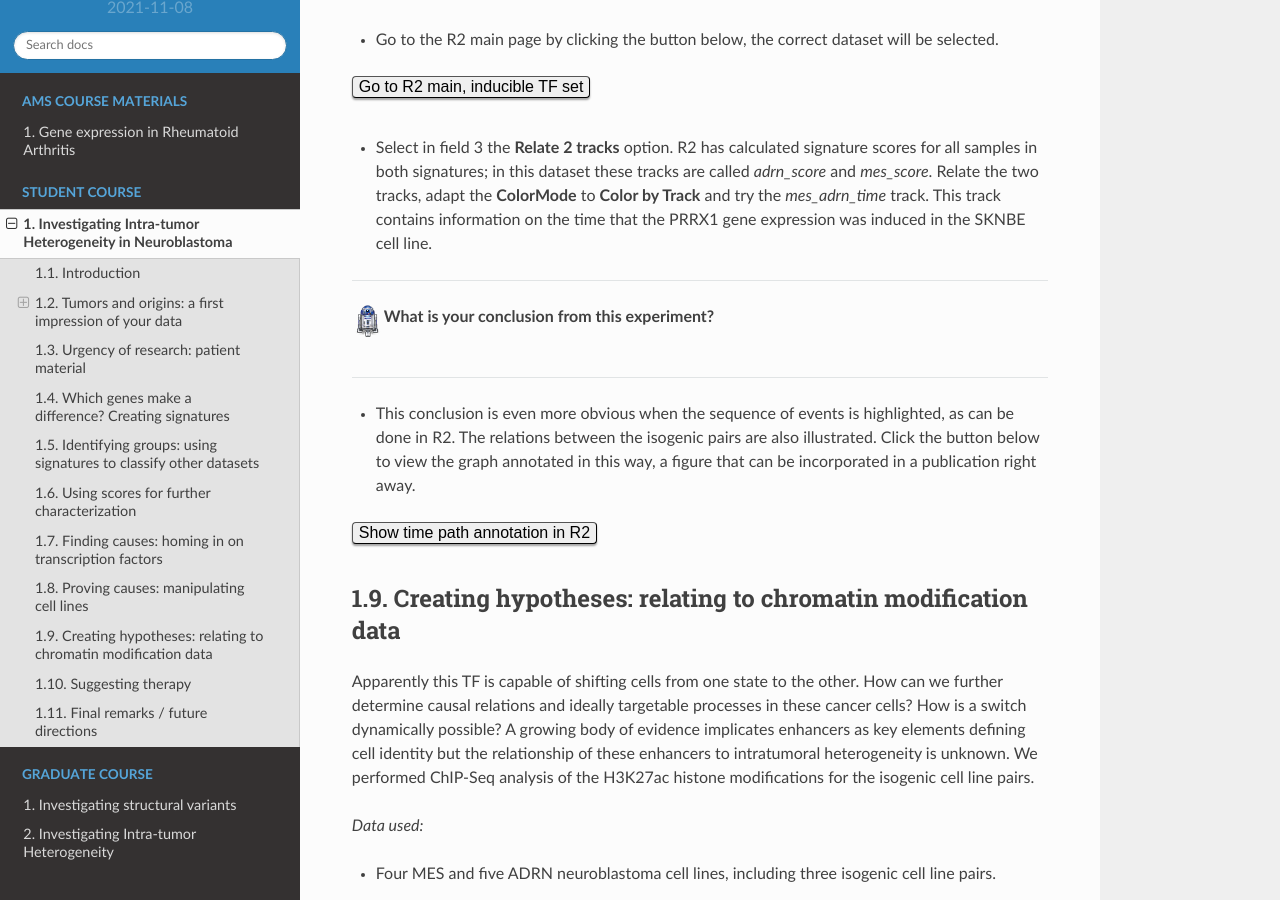
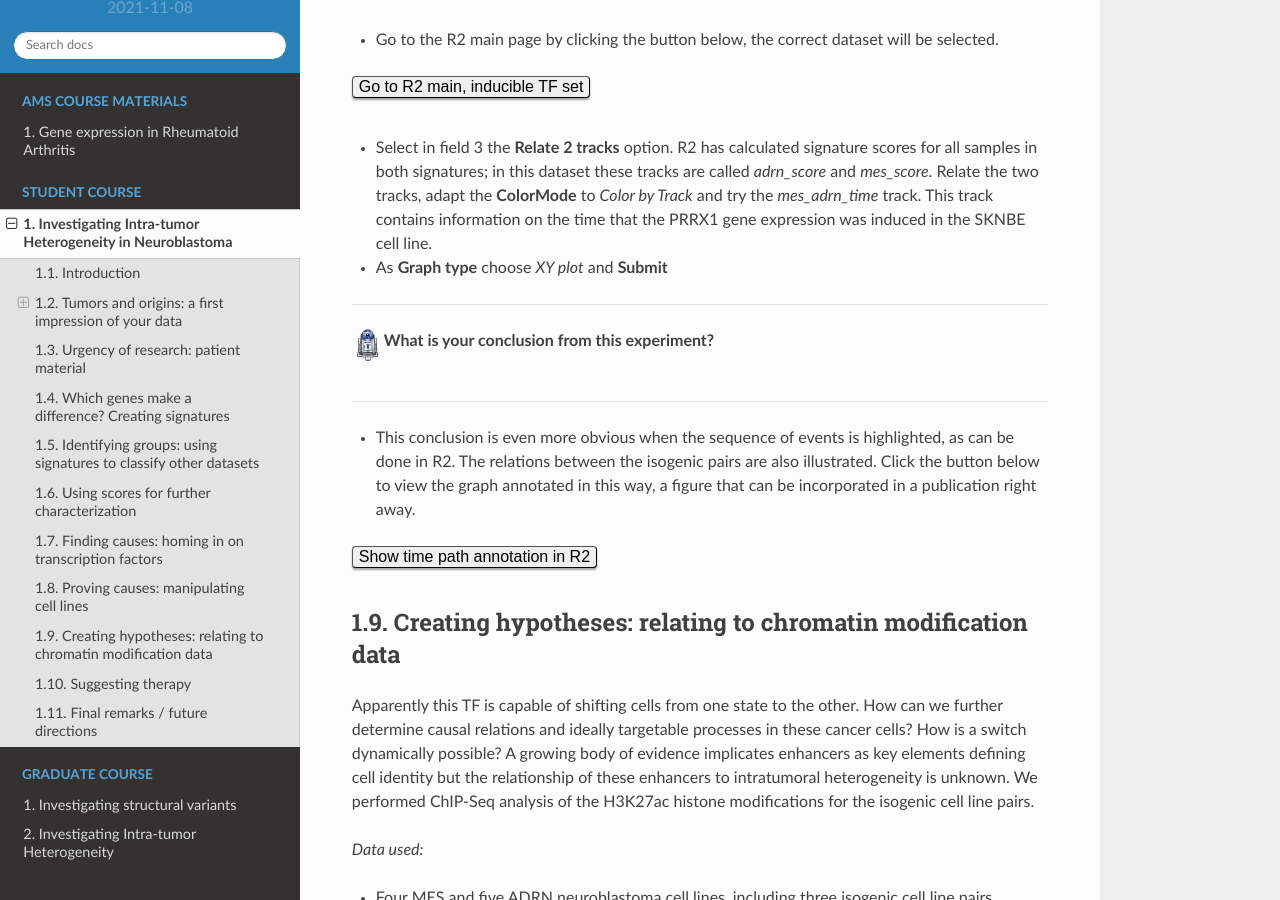
Before and after one commit to antronerds/r2-training-courses, a Sphinx documentation site: the page built from docs/Investigating_Tumor_Heterogeneity_student_version.md, in a window 1280 px wide and 900 px high, scrolled down 16939 px. Built offline with Sphinx 7.4.7 and the Read the Docs theme 2.0.0, drawn with Linux system fonts in a browser that asks for light colours.

Commit message:
1.7-1.10

```diff
--- a/docs/Investigating_Tumor_Heterogeneity_student_version.md
+++ b/docs/Investigating_Tumor_Heterogeneity_student_version.md
@@ -516,7 +516,7 @@
 
 * The button below brings you to the form in which you can submit your answers for section 1.8
 
-<button class="course googleform" onclick="window.open('https://docs.google.com/forms/d/e/1FAIpQLScdjNTEfcu5vuyskvWbKASj3xani-_eMwvN26N1_-F5gYF0tw/viewform?usp=sf_link','_blank');" type="button">Open the form for section 1.8</button>
+<button class="course googleform" onclick="window.open('https://docs.google.com/forms/d/e/1FAIpQLSfrG8VSptASAsQlxod5Yt5RmthDtNr5BSUaww0HJ_ef8SXSTw/viewform?usp=sf_link','_blank');" type="button">Open the form for section 1.8</button>
 <br>
 <br>
 
@@ -566,14 +566,15 @@
 
 * Go to the R2 main page by clicking the button below, the correct dataset will be selected.
 
-<form name="52_pairs_crest_exp" action="https://hgserver1.amc.nl/cgi-bin/r2/main.cgi" enctype="multipart/form-data" target="R2" method="post">
+<form name="52_pairs_crest_exp" action="https://hgserver2.amc.nl/cgi-bin/r2/main.cgi" enctype="multipart/form-data" target="R2" method="post">
   <input type="hidden" name="table" value="ps_avgpres_gsenatgen2017geo52_u133p2">
   <button type="submit" class="course r2submit" >Go to R2 main, inducible TF set</button>
 </form>
 <br>
 <br>
 
-* Select in field 3 the **Relate 2 tracks** option. R2 has calculated signature scores for all samples in both signatures; in this dataset these tracks are called *adrn_score* and *mes_score*. Relate the two tracks, adapt the **ColorMode** to **Color by Track** and try the *mes_adrn_time* track. This track contains information on the time that the PRRX1 gene expression was induced in the SKNBE cell line.
+* Select in field 3 the **Relate 2 tracks** option. R2 has calculated signature scores for all samples in both signatures; in this dataset these tracks are called *adrn_score* and *mes_score*. Relate the two tracks, adapt the **ColorMode** to *Color by Track* and try the *mes_adrn_time* track. This track contains information on the time that the PRRX1 gene expression was induced in the SKNBE cell line.
+* As **Graph type** choose *XY plot* and **Submit**
 
 ---------
 
@@ -585,7 +586,7 @@
 
 * This conclusion is even more obvious when the sequence of events is highlighted, as can be done in R2. The relations between the isogenic pairs are also illustrated. Click the button below to view the graph annotated in this way, a figure that can be incorporated in a publication right away.
 
-<form name="timepath" action="https://hgserver1.amc.nl/cgi-bin/r2/main.cgi" enctype="multipart/form-data" target="R2" method="post">
+<form name="timepath" action="https://hgserver2.amc.nl/cgi-bin/r2/main.cgi" enctype="multipart/form-data" target="R2" method="post">
   <input type="hidden" name="table" value="ps_avgpres_gsenatgen2017geo52_u133p2">
 <input type="hidden" name="species" value="hs">
 <input type="hidden" name="selectedtrack" value="adrn_score">
@@ -626,7 +627,7 @@
 
 * The button below brings you to the form in which you can submit your answers for section 1.9
 
-<button class="course googleform" onclick="window.open('https://docs.google.com/forms/d/e/1FAIpQLScQC2N5QsLOOUJULFuooscO4gAKzxyE_0nk-OM1n5MLvlslRw/viewform?usp=sf_link','_blank');" type="button">Open the form for section 1.9</button>
+<button class="course googleform" onclick="window.open('https://docs.google.com/forms/d/e/1FAIpQLScwydRpxvzxEBI_FsXH56wc947Jdbhg1w0vpU4ZMIRaJFoP9g/viewform?usp=sf_link','_blank');" type="button">Open the form for section 1.9</button>
 <br>
 <br>
 
@@ -651,7 +652,7 @@
 
 * Click on the button below to show the ChIP-Seq data for HAND1 in the four mesenchymal and five adrenergic neuroblastoma cell lines. For your convenience the signals are colored according to the type (MES or ADRN) of cell line.
 
-<form name='genomebrowser_tf' action="https://hgserver1.amc.nl/cgi-bin/r2/main.cgi" enctype="multipart/form-data" method='POST' target='_gv'>
+<form name='genomebrowser_tf' action="https://hgserver2.amc.nl/cgi-bin/r2/main.cgi" enctype="multipart/form-data" method='POST' target='_gv'>
 <input type='hidden' name='option' value='gbv2_base'>
 <input type='hidden' name='|a01giemsa' value='on'>
 <input type='hidden' name='a02bsequence' value='off'>
@@ -887,7 +888,7 @@
 
 * Perform the differential expression analysis again by clicking on the button below
 
-<form name="tfdifexprform" action="https://hgserver1.amc.nl/cgi-bin/r2/main.cgi" enctype="multipart/form-data" target="R2" method="post">
+<form name="tfdifexprform" action="https://hgserver2.amc.nl/cgi-bin/r2/main.cgi" enctype="multipart/form-data" target="R2" method="post">
 <input type='hidden' name='minpres' value='1'>
 <input type='hidden' name='option' value='display'>
 <input type='hidden' name='table' value='ps_avgpres_gsenatgengeo34_u133p2'>
@@ -934,7 +935,7 @@
 
  * The button below brings you to the form in which you can submit your answers for section 1.10
 
- <button class="course googleform" onclick="window.open('https://docs.google.com/forms/d/e/1FAIpQLSd7iB8d2ozHEsYx4KidGxLdhQRefUw2-03gGGnmpJ6eoqhdlA/viewform?usp=sf_link','_blank');" type="button">Open the form for section 1.10</button>
+ <button class="course googleform" onclick="window.open('https://docs.google.com/forms/d/e/1FAIpQLSdLpBdzI6chwWT4Nl4b_aGCVEBG8eMEIapi2T7VowBvD0V71g/viewform?usp=sf_link','_blank');" type="button">Open the form for section 1.10</button>
  <br>
  <br>
 
@@ -949,9 +950,9 @@
 Final remarks / future directions
 ---------------------------------
 In the March 1st 2018 issue of Nature a paper was published describing a landscape of genomic alterations across childhood cancers. The data is accessible in R2 also as a Datascope. This is another example of how R2 can visualize your genomics data.
-
+<br><br>
 This ends the course. Feel free to further explore the course materials or our tutorials.
-
+<br><br>
 We hope that this course has been helpful. If you want to have your genomics data visualized and analyzed using the R2 platform you can always consult r2-support@amc.nl
-
+<br><br>
 The R2 support team.
```
